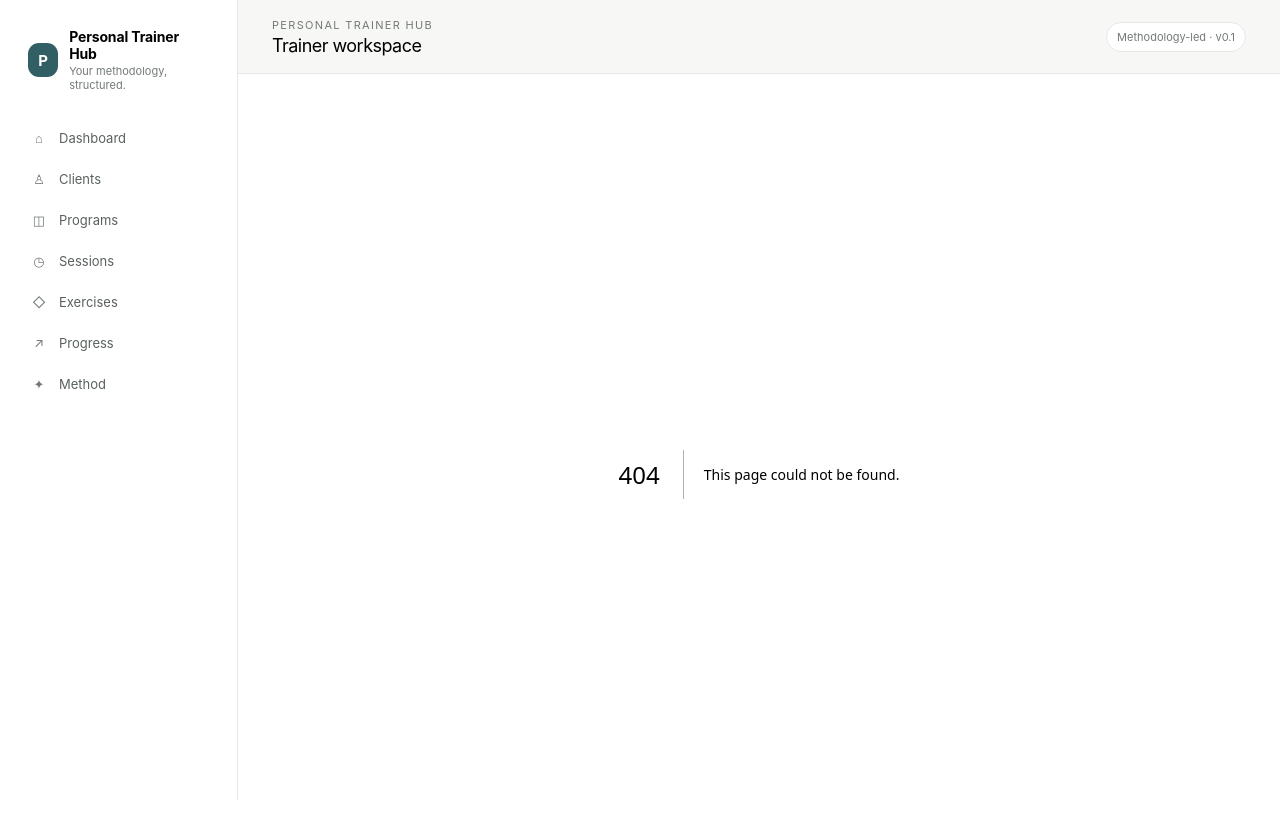
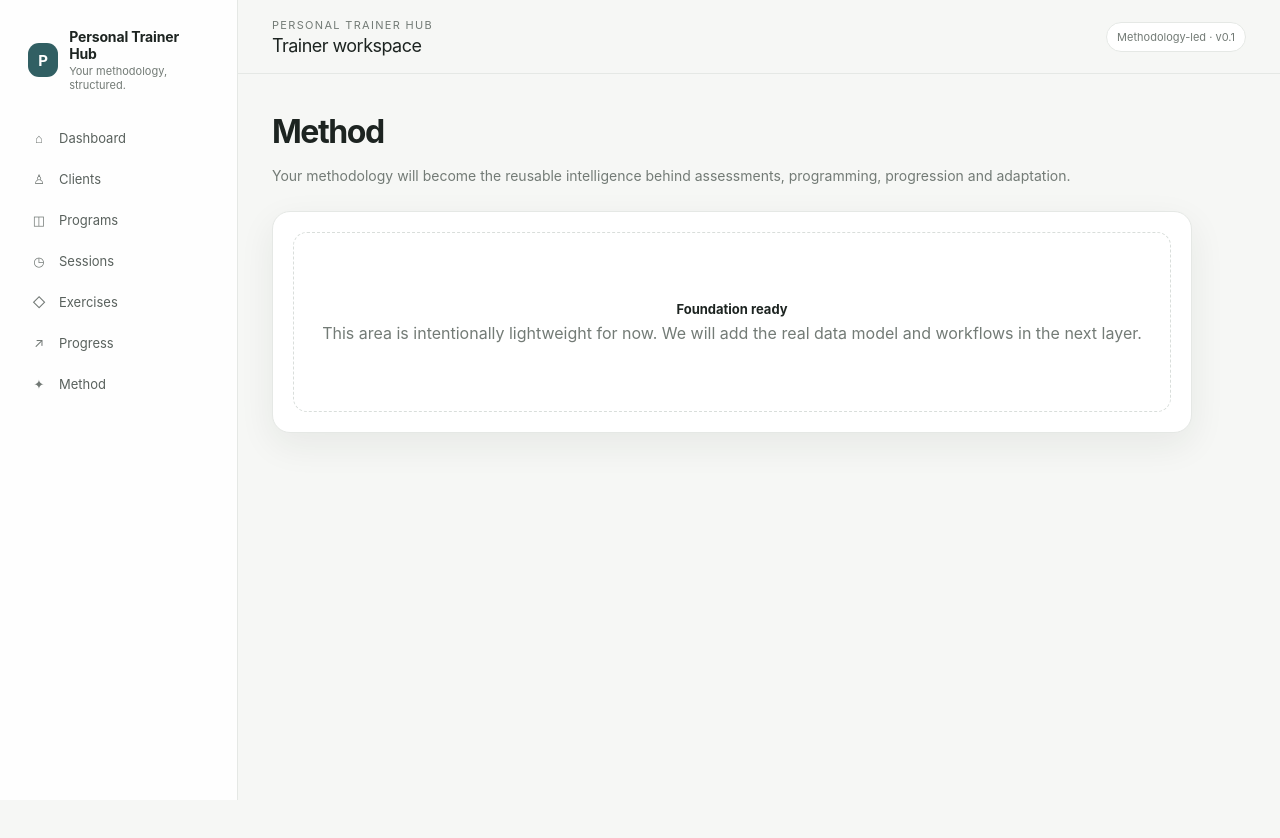
Before and after one commit to goforglam/personal-trainer-hub, a Next.js app: page /method in a window 1280 px wide. Before the commit this address had no page. Shown: the top 838 px of the page. After the commit the page ends 800 px from the top, so only its background shows below. Built offline with nearby package versions, Linux system fonts and the light colour scheme.

Commit message:
Add app/method/page.tsx

```diff
--- /dev/null
+++ b/app/method/page.tsx
@@ -0,0 +1,4 @@
+import { Section } from "../section";
+export default function MethodPage() {
+  return <Section title="Method" text="Your methodology will become the reusable intelligence behind assessments, programming, progression and adaptation." />;
+}
```
